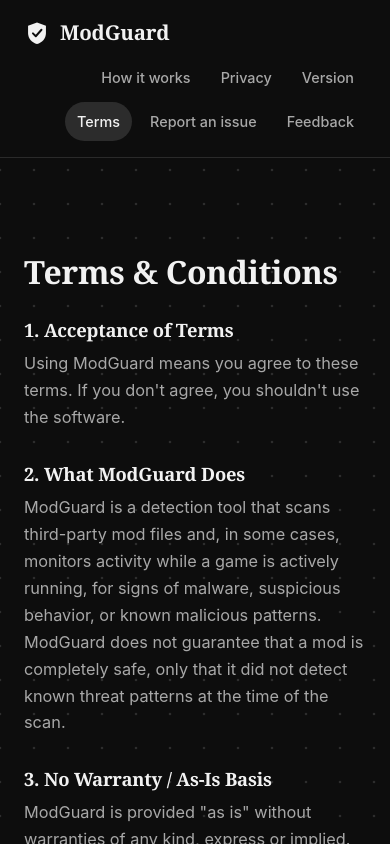
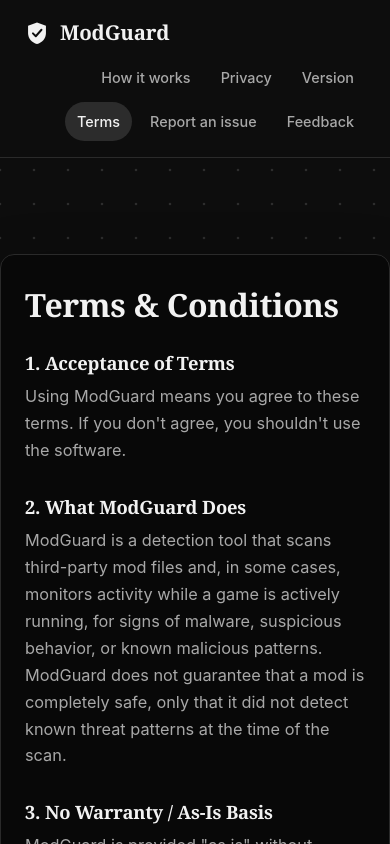
Before and after one commit to Rayan-Python/modguard-site-page, a React (Vite) app: page /terms in a window 390 px wide. Shown: the top 844 px of the page. Built offline with nearby package versions, Linux system fonts and the light colour scheme.

Commit message:
Update background colors

```diff
--- a/src/pages/HowItWorks.jsx
+++ b/src/pages/HowItWorks.jsx
@@ -18,7 +18,7 @@ const steps = [
 
 export default function HowItWorks() {
   return (
-    <section className="doc">
+    <section className="doc doc--panel">
       <div className="container doc__inner">
         <h1 className="doc__title">How it works</h1>
         <p className="doc__lede">
--- a/src/pages/Privacy.jsx
+++ b/src/pages/Privacy.jsx
@@ -1,6 +1,6 @@
 export default function Privacy() {
   return (
-    <section className="doc">
+    <section className="doc doc--panel">
       <div className="container doc__inner">
         <h1 className="doc__title">Privacy</h1>
 
--- a/src/pages/Terms.jsx
+++ b/src/pages/Terms.jsx
@@ -2,7 +2,7 @@ import { SUPPORT_EMAIL } from '../data/contact.js'
 
 export default function Terms() {
   return (
-    <section className="doc">
+    <section className="doc doc--panel">
       <div className="container doc__inner">
         <h1 className="doc__title">Terms &amp; Conditions</h1>
 
--- a/src/pages/Version.jsx
+++ b/src/pages/Version.jsx
@@ -8,7 +8,7 @@ const entries = [
 
 export default function Version() {
   return (
-    <section className="doc">
+    <section className="doc doc--panel">
       <div className="container doc__inner">
         <h1 className="doc__title">Version</h1>
 
--- a/src/styles.css
+++ b/src/styles.css
@@ -255,6 +255,20 @@ main {
   max-width: 640px;
 }
 
+.doc--panel .doc__inner {
+  background: #080808;
+  border: 1px solid var(--line);
+  border-radius: var(--radius);
+  padding: 48px 56px;
+  box-shadow: 0 24px 60px rgba(0, 0, 0, 0.45);
+}
+
+@media (max-width: 560px) {
+  .doc--panel .doc__inner {
+    padding: 32px 24px;
+  }
+}
+
 .doc__title {
   font-size: clamp(2rem, 4vw, 2.8rem);
   color: var(--ink);
```
